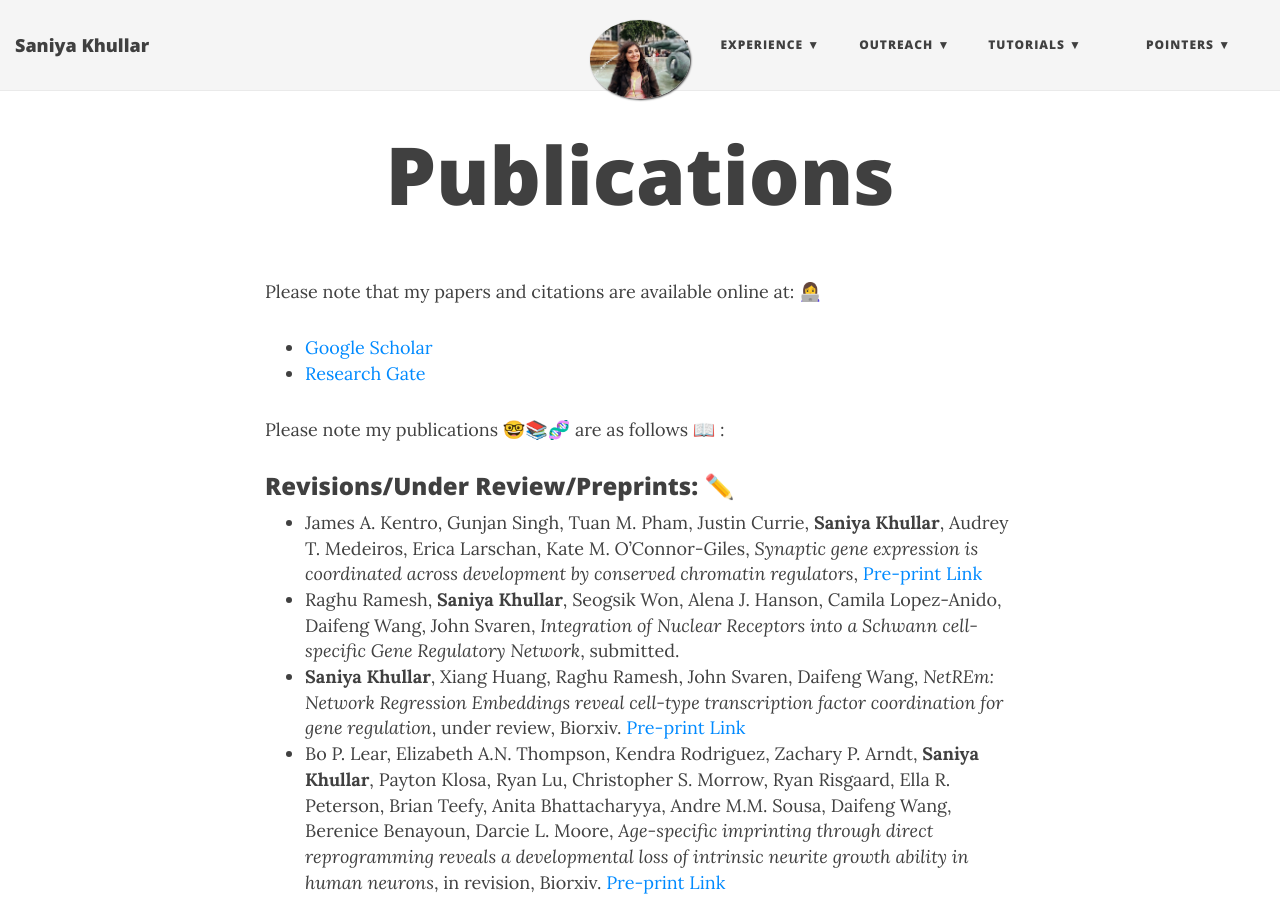
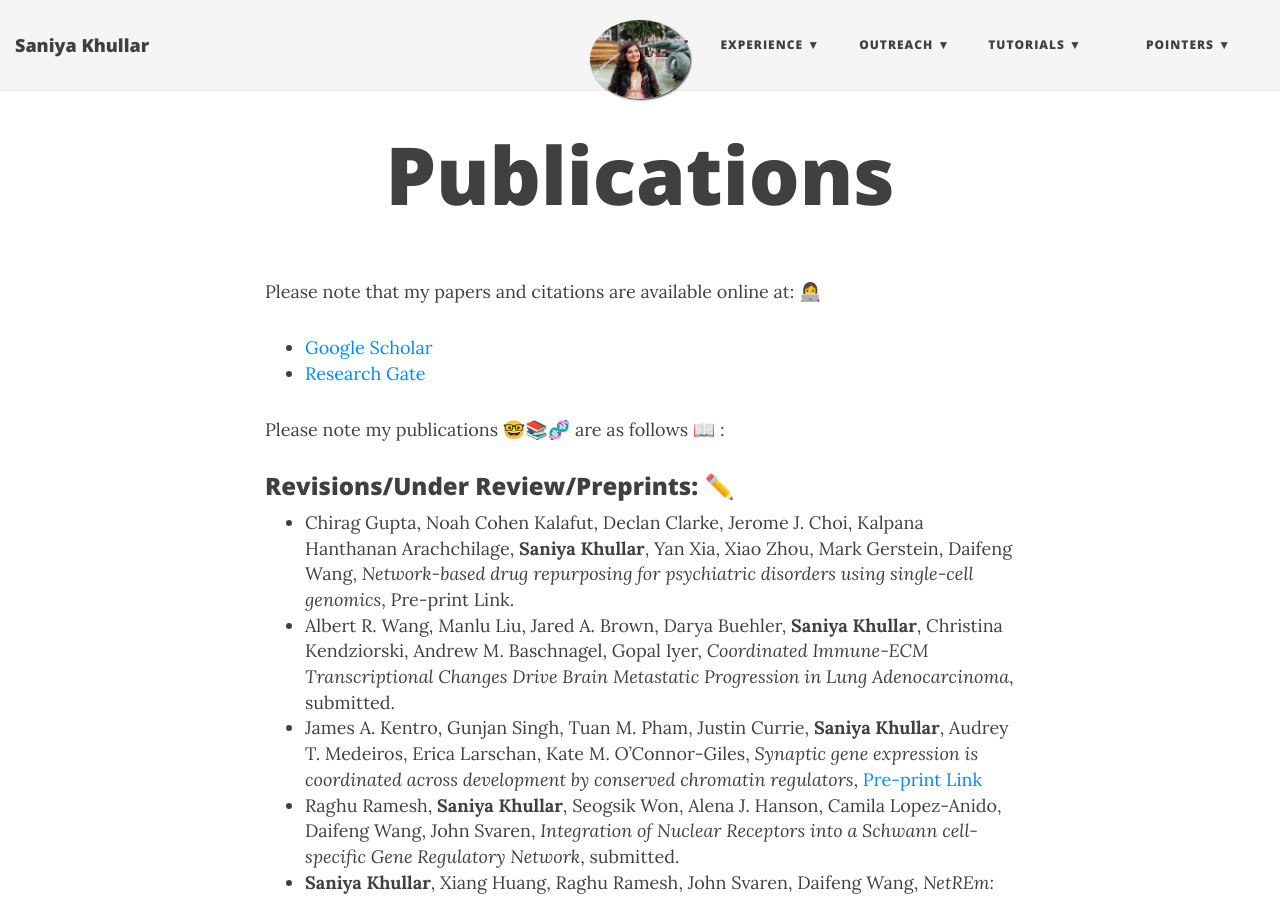
Before and after one commit to SaniyaKhullar/saniyakhullar.github.io, a Jekyll site: the page built from publications.md, in a window 1280 px wide and 900 px high. Built offline with Jekyll 4.4.1, drawn with Linux system fonts in a browser that asks for light colours; nearby versions of some CDN libraries.

Commit message:
updated publications

```diff
--- a/publications.md
+++ b/publications.md
@@ -9,6 +9,8 @@ Please note that my papers and citations are available online at: 👩‍💻
 Please note my publications 🤓📚🧬 are as follows 📖 :
 <!-- https://emojipedia.org/people -->
 ### Revisions/Under Review/Preprints: ✏️
+-   Chirag Gupta, Noah Cohen Kalafut, Declan Clarke, Jerome J. Choi, Kalpana Hanthanan Arachchilage, **Saniya Khullar**, Yan Xia, Xiao Zhou, Mark Gerstein, Daifeng Wang, *Network-based drug repurposing for psychiatric disorders using single-cell genomics*, Pre-print Link.
+-	Albert R. Wang, Manlu Liu, Jared A. Brown, Darya Buehler, **Saniya Khullar**, Christina Kendziorski, Andrew M. Baschnagel, Gopal Iyer, *Coordinated Immune-ECM Transcriptional Changes Drive Brain Metastatic Progression in Lung Adenocarcinoma*, submitted.
 -	James A. Kentro, Gunjan Singh, Tuan M. Pham, Justin Currie, **Saniya Khullar**, Audrey T. Medeiros, Erica Larschan, Kate M. O’Connor-Giles, *Synaptic gene expression is coordinated across development by conserved chromatin regulators*, [Pre-print Link](https://www.biorxiv.org/content/10.1101/2024.10.30.621128v1.full)
 -	Raghu Ramesh, **Saniya Khullar**, Seogsik Won, Alena J. Hanson, Camila Lopez-Anido, Daifeng Wang, John Svaren, *Integration of Nuclear Receptors into a Schwann cell-specific Gene Regulatory Network*, submitted.
 -   **Saniya Khullar**, Xiang Huang, Raghu Ramesh, John Svaren, Daifeng Wang, *NetREm: Network Regression Embeddings reveal cell-type transcription factor coordination for gene regulation*, under review, Biorxiv. [Pre-print Link](https://www.biorxiv.org/content/10.1101/2023.10.25.563769v1)
```
